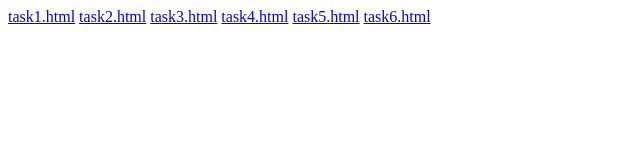
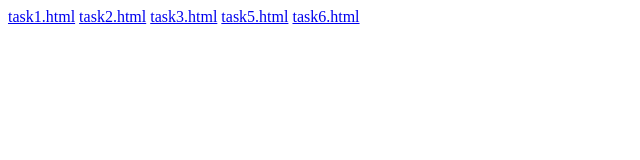
Before and after one commit to ZhoraFM/Praktika_dop_task, a plain HTML site: page index.html in a window 1280 px wide. Shown: the full height of the page, 0-640 px from the left. Drawn offline with Linux system fonts and the light colour scheme.

Commit message:
Update index.html

```diff
--- a/index.html
+++ b/index.html
@@ -2,7 +2,6 @@
     <a href="dop_task/task1.html">task1.html</a>
     <a href="dop_task/task2.html">task2.html</a>
     <a href="dop_task/task3.html">task3.html</a>
-    <a href="dop_task/task4.html">task4.html</a>
     <a href="dop_task/task5.html">task5.html</a>
     <a href="dop_task/task6.html">task6.html</a>
 </html>
```
